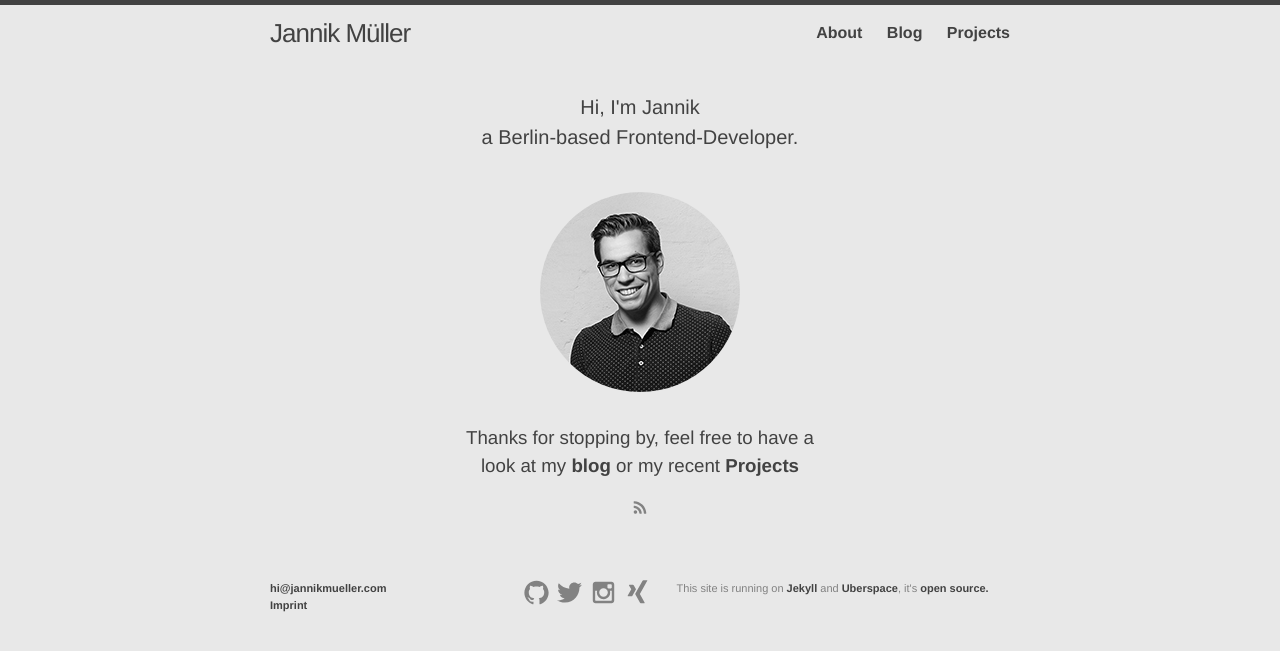
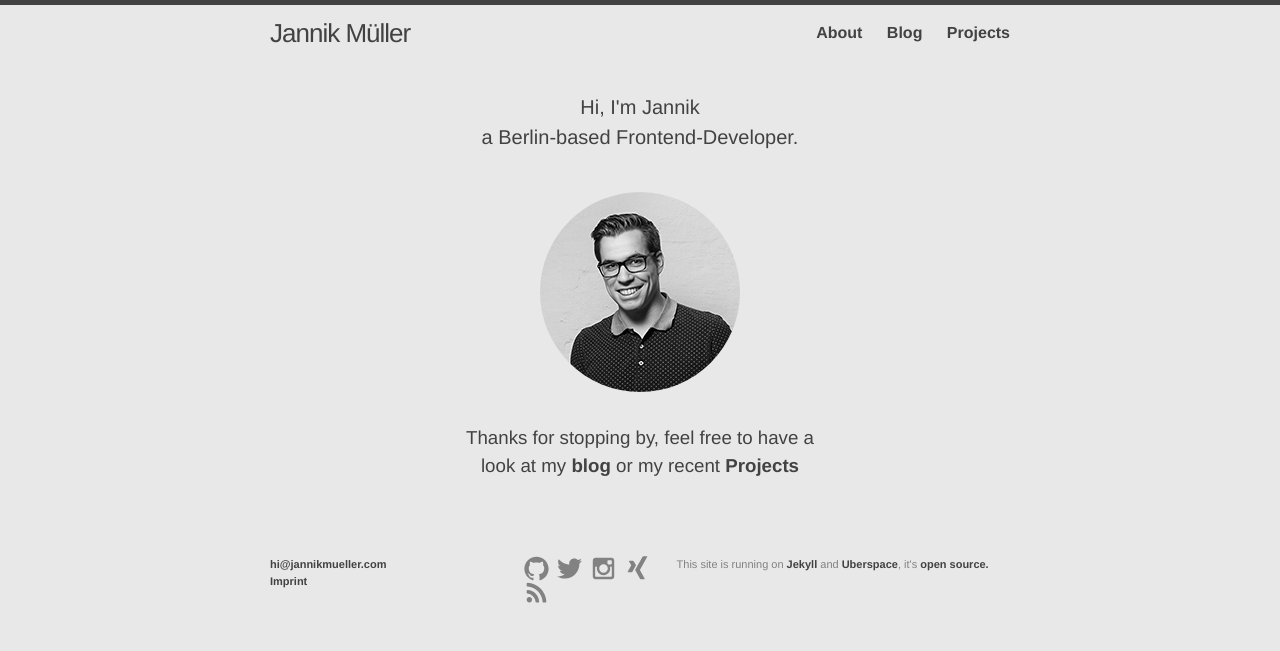
Before and after one commit to jnnklhmnn/jannikmueller-blog, a Jekyll site: the page built from index.html, in a window 1280 px wide. Shown: the top 651 px of the page. Built offline with Jekyll 4.4.1, drawn with Linux system fonts in a browser that asks for light colours.

Commit message:
moved rss feed from index to footer

```diff
--- a/_includes/footer.html
+++ b/_includes/footer.html
@@ -35,6 +35,11 @@
 							{% include icon-xing.html username=site.xing_username %}
 						</li>
 					{% endif %}
+
+						<li>
+							<a  class="feedlink"href="{{ "/feed.xml" | prepend: site.baseurl }}"><span class="icon icon--rss">{% include icon-rss.svg %}</span>
+							</a>
+						</li>
 				</ul>
 			</div>
 
--- a/index.html
+++ b/index.html
@@ -8,7 +8,4 @@ layout: default
 
   <img src="../img/index/portrait.jpg" srcset="../img/index/portrait.jpg 1x, ../img/index/portrait-2x.jpg 2x" alt="Jannik Müller, Frontend-Dev, Portrait">
   <h3> Thanks for stopping by, feel free to have a look at my <a href="/blog">blog</a> or my recent <a href="/Projects">Projects</a></h3>
-
-  <a  class="feedlink"href="{{ "/feed.xml" | prepend: site.baseurl }}"><span class="icon icon--rss">{% include icon-rss.svg %}</span>
-</a>
 </div>
```
